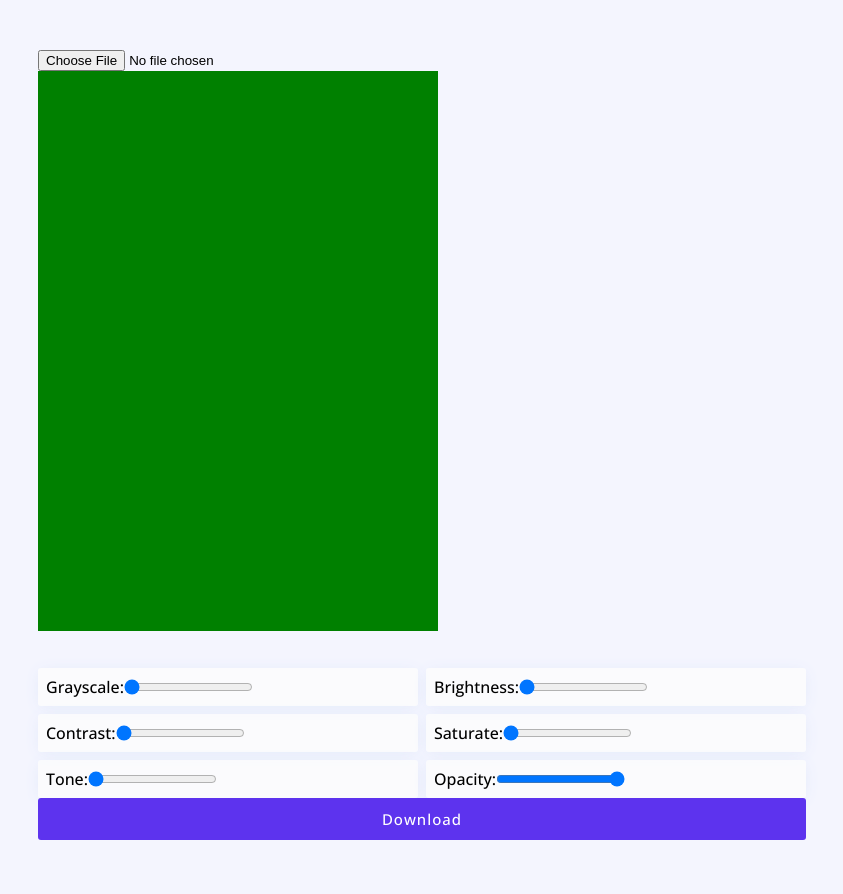
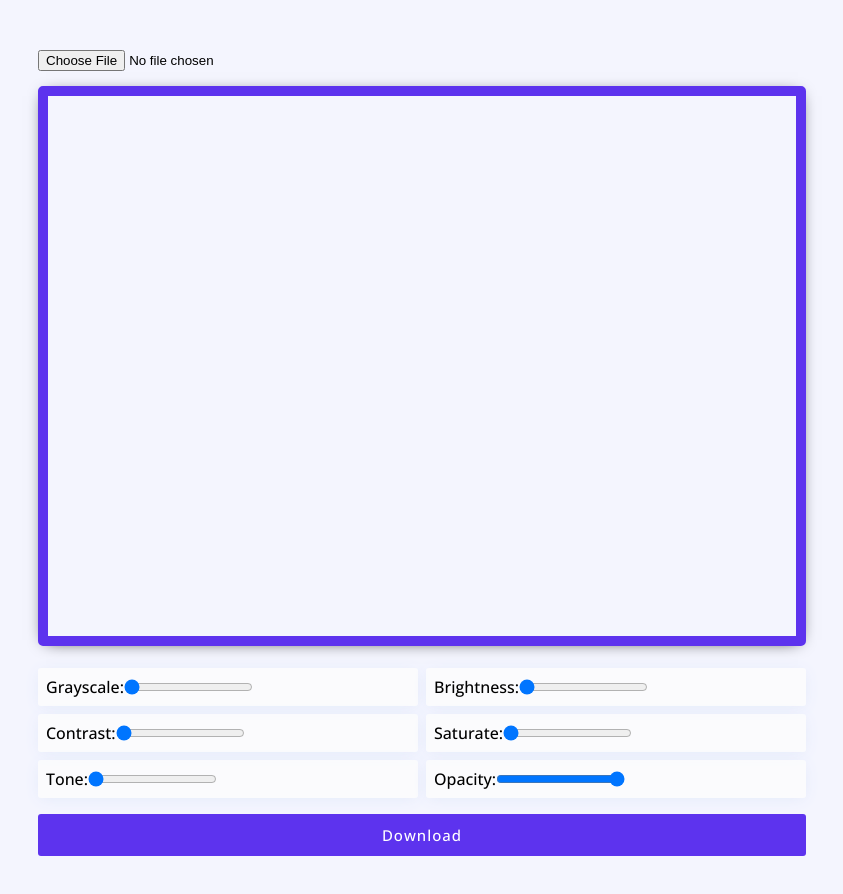
Before and after one commit to Krishna698-web/photoeditor, a plain HTML site: page index.html in a window 1280 px wide. Shown: the whole page, without its empty margins (218-1061 px from the left). Drawn offline with nearby package versions, Linux system fonts and the light colour scheme.

Commit message:
Styled the effects

```diff
--- a/script.js
+++ b/script.js
@@ -32,7 +32,7 @@ const setFilters = () => {
   sepia(${tone_range.value}%)
   contrast(${+contrast_range.value + 100}%)`;
 
-  context.drawImage(image, 0, 0, 320, 500);
+  context.drawImage(image, 0, 0, 300, 550);
 };
 
 opacity_range.oninput = () => {
--- a/style.css
+++ b/style.css
@@ -24,9 +24,12 @@ body {
 
 #canvas {
   max-height: 35rem;
-  width: 25rem;
-  background: green;
-  object-fit: cover;
+  width: 100%;
+  border-radius: 5px;
+  object-fit: contain;
+  margin: 15px 0 -15px 0;
+  border: 10px solid #5d33ee;
+  box-shadow: 0 2px 1rem -8px black;
 }
 
 .effects {
@@ -34,6 +37,7 @@ body {
   gap: 8px;
   /* margin: 1rem 0; */
 }
+
 .effect {
   display: flex;
   align-content: center;
@@ -49,6 +53,7 @@ body {
   background: #5d33ee;
   color: white;
   font-size: 15px;
+  margin-top: 1rem;
   letter-spacing: 1px;
   border-radius: 3px;
   display: flex;
```
